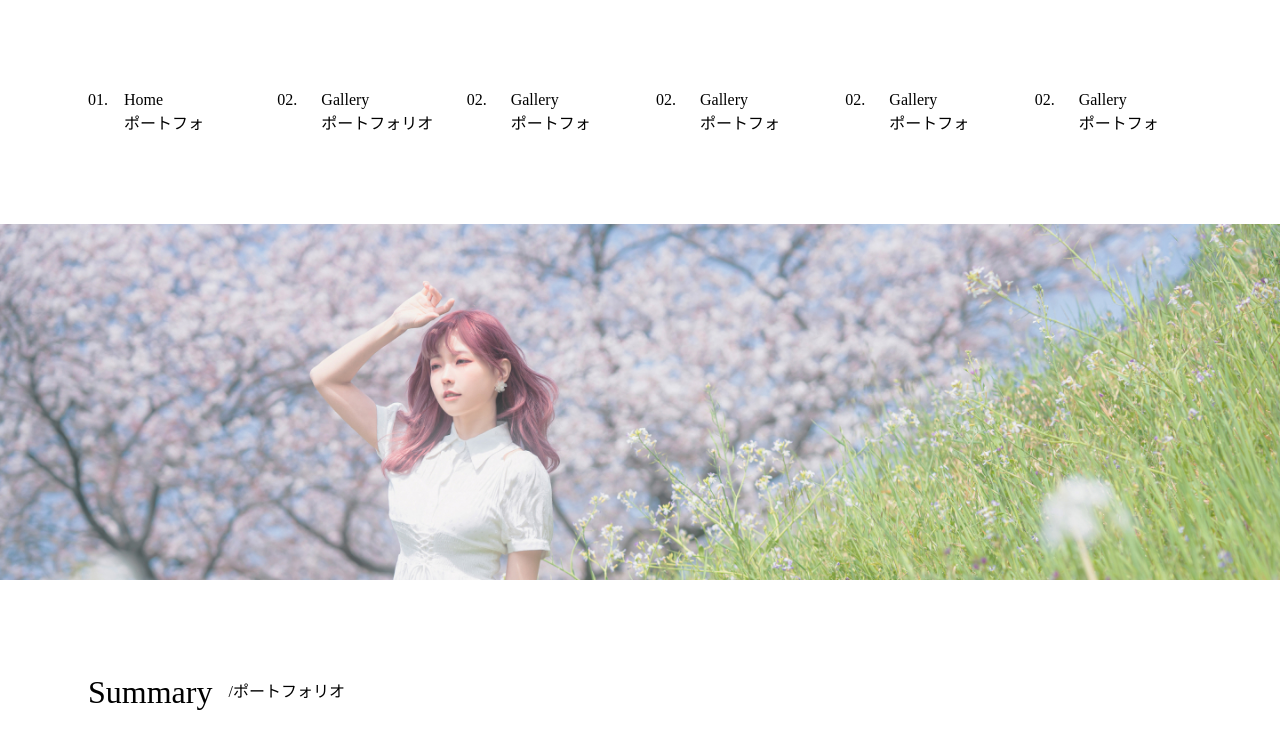
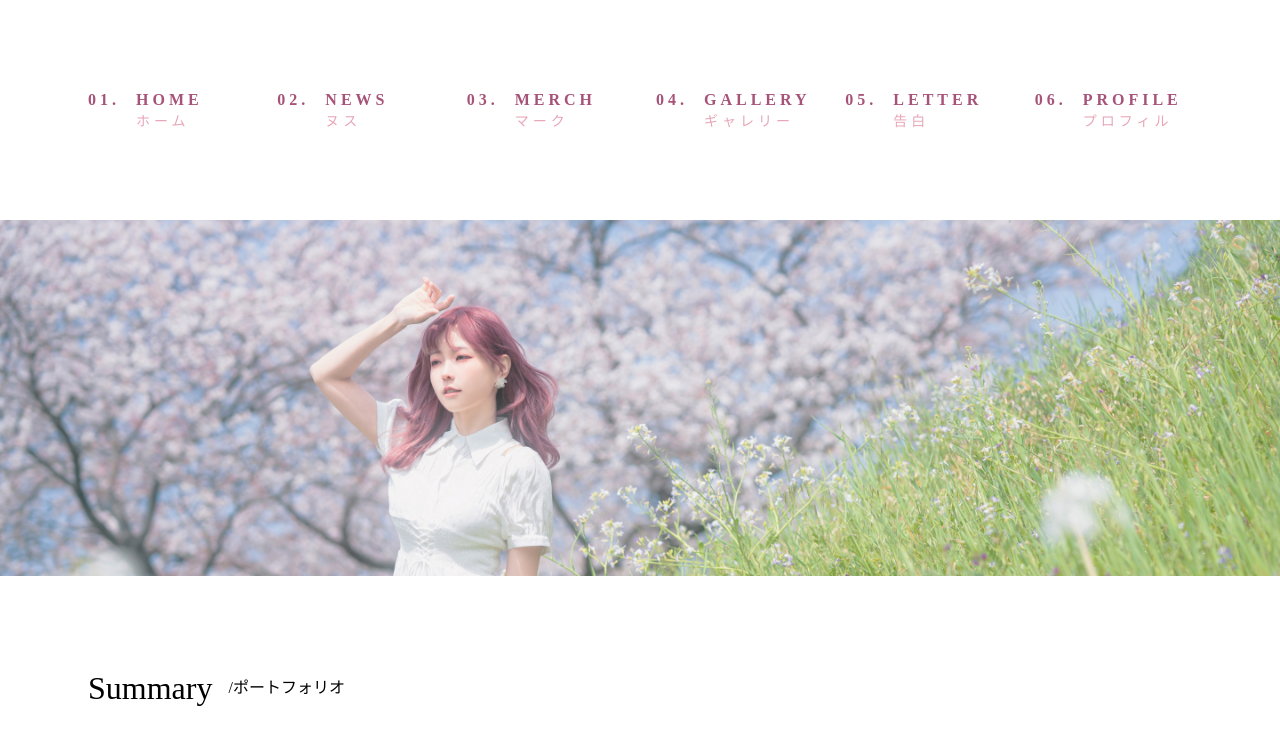
Before and after one commit to Tokisaki-Creative/shira.tokisaki-gallery, a Next.js app: page / in a window 1280 px wide. Shown: the top 748 px of the page. Built offline with nearby package versions, Linux system fonts and the light colour scheme.

Commit message:
finishing desktop nav

```diff
--- a/src/components/Navbar.tsx
+++ b/src/components/Navbar.tsx
@@ -1,69 +1,70 @@
 import React from "react";
+
+const navbarLists = [
+  {
+    id: 1,
+    name: "Home",
+    subname: "ホーム",
+    url: "/",
+  },
+  {
+    id: 2,
+    name: "News",
+    subname: "ヌス",
+    url: "/news",
+  },
+  {
+    id: 3,
+    name: "Merch",
+    subname: "マーク",
+    url: "/merch",
+  },
+  {
+    id: 4,
+    name: "Gallery",
+    subname: "ギャレリー",
+    url: "/gallery",
+  },
+  {
+    id: 5,
+    name: "Letter",
+    subname: "告白",
+    url: "/confession",
+  },
+  {
+    id: 6,
+    name: "Profile",
+    subname: "プロフィル",
+    url: "/profile",
+  },
+];
 
 const Navbar = () => {
   return (
     <nav>
       <div className="container">
         <div className="grid grid-cols-4 md:grid-cols-8 lg:grid-cols-12 gap-8">
-          <div className="col-span-2">
-            <div className="flex gap-4">
-              <p>01.</p>
-              <div className="flex flex-col">
-                <p>Home</p>
-                <p>ポートフォ</p>
+          {navbarLists.map((navbarList) => {
+            return (
+              <div className="col-span-2">
+                <a href={navbarList.url}>
+                  <div className="flex gap-4">
+                    <p className="font-black text-primary700 tracking-[4px]">
+                      0{navbarList.id}.
+                    </p>
+                    <div className="flex flex-col">
+                      <p className="uppercase font-black tracking-[4px] text-primary700">
+                        {navbarList.name}
+                      </p>
+                      <p className="text-sm tracking-[4px] text-primary500">
+                        {navbarList.subname}
+                      </p>
+                    </div>
+                  </div>
+                </a>
               </div>
-            </div>
-          </div>
-
-          <div className="col-span-2">
-            <div className="flex gap-6">
-              <p>02.</p>
-              <div className="flex flex-col">
-                <p>Gallery</p>
-                <p>ポートフォリオ</p>
-              </div>
-            </div>
-          </div>
-
-          <div className="col-span-2">
-            <div className="flex gap-6">
-              <p>02.</p>
-              <div className="flex flex-col">
-                <p>Gallery</p>
-                <p>ポートフォ</p>
-              </div>
-            </div>
-          </div>
-
-          <div className="col-span-2">
-            <div className="flex gap-6">
-              <p>02.</p>
-              <div className="flex flex-col">
-                <p>Gallery</p>
-                <p>ポートフォ</p>
-              </div>
-            </div>
-          </div>
-
-          <div className="col-span-2">
-            <div className="flex gap-6">
-              <p>02.</p>
-              <div className="flex flex-col">
-                <p>Gallery</p>
-                <p>ポートフォ</p>
-              </div>
-            </div>
-          </div>
-
-          <div className="col-span-2">
-            <div className="flex gap-6">
-              <p>02.</p>
-              <div className="flex flex-col">
-                <p>Gallery</p>
-                <p>ポートフォ</p>
-              </div>
-            </div>
-          </div>
+            );
+          })}
         </div>
       </div>
     </nav>
```
